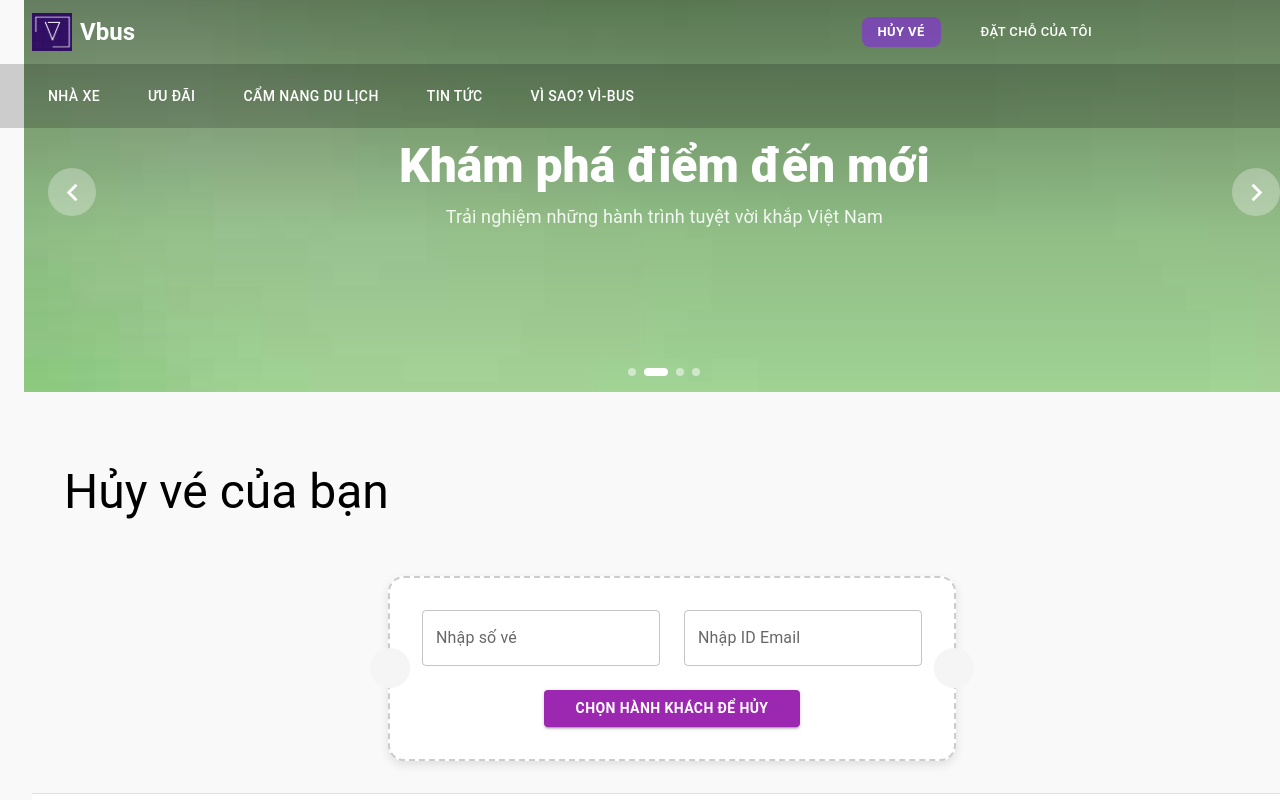
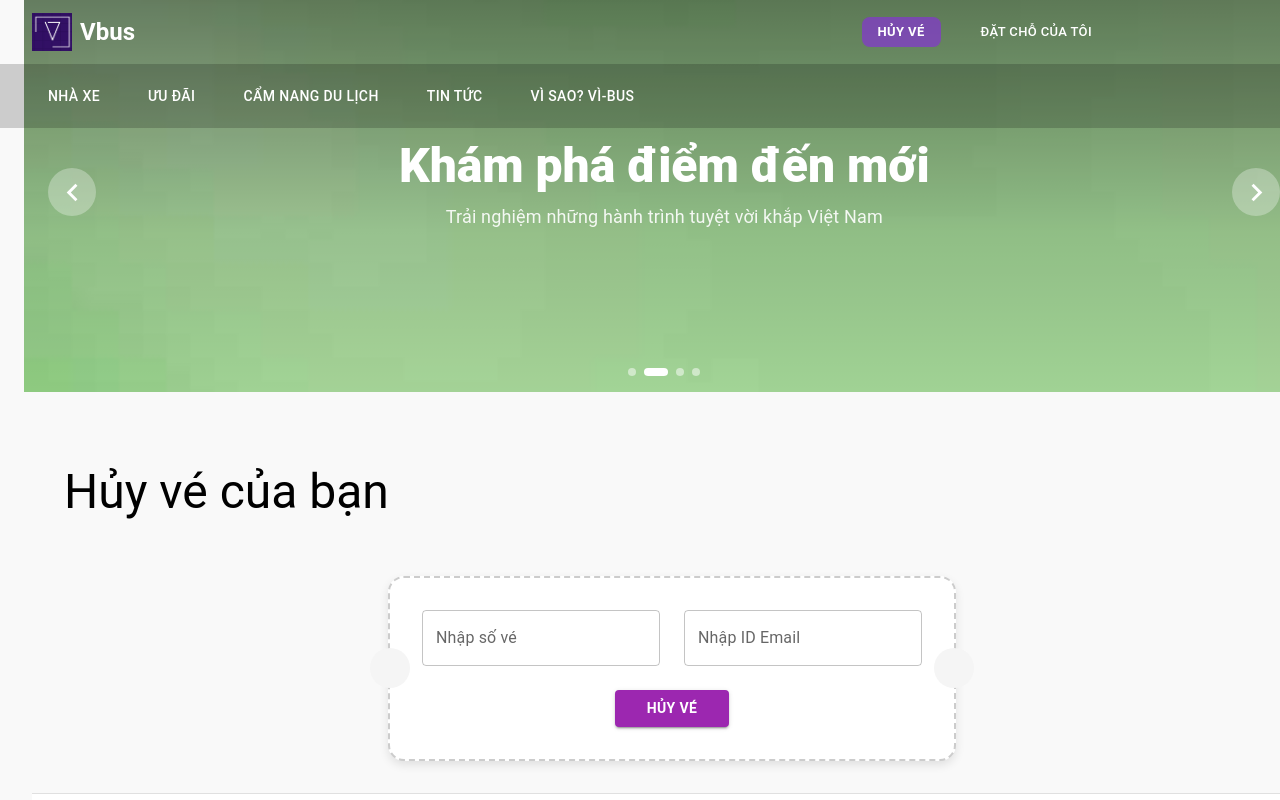
Before and after one commit to TranNguyenMinhKhoi/Vtour_web, a React (Vite) app: page /cancellation in a window 1280 px wide. Shown: the top 800 px of the page. Built offline with nearby package versions, Linux system fonts and the light colour scheme; some icons are missing.

Commit message:
cancelbooking

```diff
--- a/src/api/booking.ts
+++ b/src/api/booking.ts
@@ -1,3 +1,4 @@
+import type {CancelBookingDto, CancelBookingResponse} from "../dto/booking/cancel-booking.dto";
 import type { CreateBookingDto } from "../dto/booking/create-booking.dto";
 import axiosClient from "../utils/axiosClient";
 
@@ -11,4 +12,10 @@ export const bookingAPI = {
       })
       .then((res) => res.data);
   },
+
+  cancelBooking(cancelBookingDto: CancelBookingDto): Promise<CancelBookingResponse> {
+    return axiosClient
+      .patch("/api/bookings/cancel-by-reference", cancelBookingDto)
+      .then((res) => res.data);
+  },
 };
--- a/src/component/Slides.tsx
+++ b/src/component/Slides.tsx
@@ -115,7 +115,7 @@ const Slides = <T,>({
             backgroundColor: "background.paper",
             boxShadow: 2,
             "&:hover": { backgroundColor: "grey.100" },
-            display: { xs: "none", sm: "flex" }, // ẩn trên quá nhỏ nếu muốn
+            display: { xs: "none", sm: "flex" },
           }}
         >
           <ArrowBackIosNewIcon fontSize="small" />
--- /dev/null
+++ b/src/hook/booking/useCancelBooking.ts
@@ -0,0 +1,26 @@
+import { useMutation, useQueryClient } from "@tanstack/react-query";
+import type { CancelBookingDto } from "../../dto/booking/cancel-booking.dto";
+import {bookingAPI} from "../../api/booking";
+
+export const useCancelBooking = () => {
+  const queryClient = useQueryClient();
+
+  return useMutation({
+    mutationFn: (cancelBookingDto: CancelBookingDto) => {
+      return bookingAPI.cancelBooking(cancelBookingDto);
+    },
+    onSuccess: (data) => {
+      // Invalidate and refetch bookings if you have a bookings list query
+      queryClient.invalidateQueries({ queryKey: ["bookings"] });
+
+      console.log("✅ Booking cancelled successfully:", data);
+    },
+    onError: (error: any) => {
+      console.error("❌ Cancel booking error:", error);
+
+      // You can handle specific error messages here
+      const errorMessage = error?.response?.data?.message || error?.message || "Failed to cancel booking";
+      console.error("Error message:", errorMessage);
+    },
+  });
+};
--- a/src/pages/cancellation/TicketCancellation.tsx
+++ b/src/pages/cancellation/TicketCancellation.tsx
@@ -1,9 +1,35 @@
 import { Box, Button, TextField, Typography } from "@mui/material";
 import { useState } from "react";
+import { useCancelBooking } from "../../hook/booking/useCancelBooking";
 
 const TicketCanellation = () => {
   const [ticketId, setTicketId] = useState("");
   const [email, setEmail] = useState("");
+
+  const { mutate: cancelBooking, isPending } = useCancelBooking();
+
+  const handleCancel = () => {
+    if (!ticketId || !email) {
+      alert("Vui lòng nhập đầy đủ thông tin");
+      return;
+    }
+
+    cancelBooking(
+      { bookingId: ticketId, email },
+      {
+        onSuccess: (data) => {
+          alert(
+            `Hủy vé thành công! Mã booking: ${data.booking.bookingReference}`
+          );
+          setTicketId("");
+          setEmail("");
+        },
+        onError: (error: any) => {
+          alert(error?.response?.data?.message || "Hủy vé thất bại");
+        },
+      }
+    );
+  };
 
   return (
     <Box>
@@ -72,11 +98,14 @@ const TicketCanellation = () => {
 
           <Box sx={{ display: "flex", justifyContent: "center", mt: 3 }}>
             <Button
+              onClick={handleCancel}
+              disabled={isPending}
               variant="contained"
               color="secondary"
               sx={{ fontWeight: "bold", px: 4 }}
             >
-              Chọn hành khách để hủy
+              {/* Chọn hành khách để hủy */}
+              {isPending ? "Đang xử lý..." : "Hủy vé"}
             </Button>
           </Box>
         </Box>
--- a/src/pages/home/Home.tsx
+++ b/src/pages/home/Home.tsx
@@ -83,7 +83,6 @@ const Home: React.FC = () => {
           <BookingForm locations={cities} onSubmit={handleSearch} />
         )}
 
-        {/* NOTE: Không còn hiển thị list kết quả ở Home nữa - RoutesPage sẽ đảm nhiệm */}
       </Box>
 
       <Box
```
Also changed, not shown: src/dto/booking/cancel-booking.dto.ts (added, +15 -0 lines).
